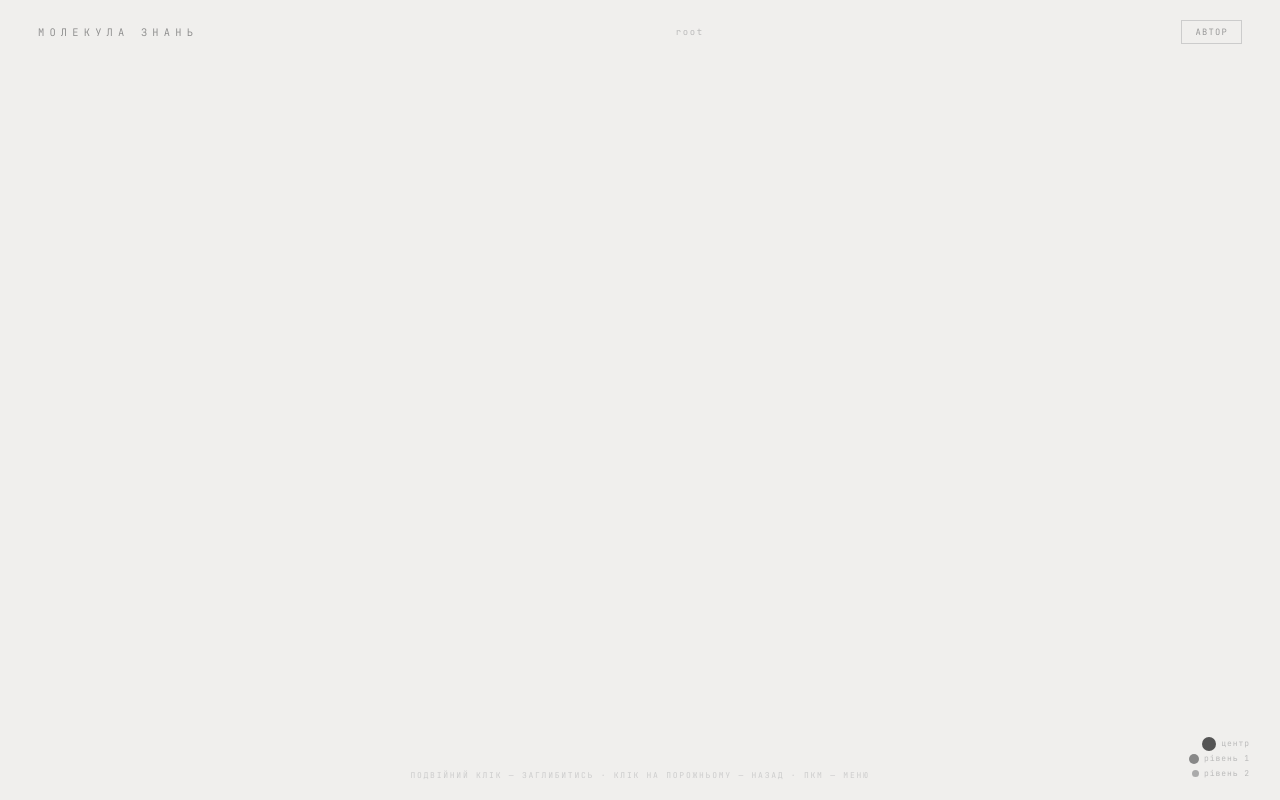
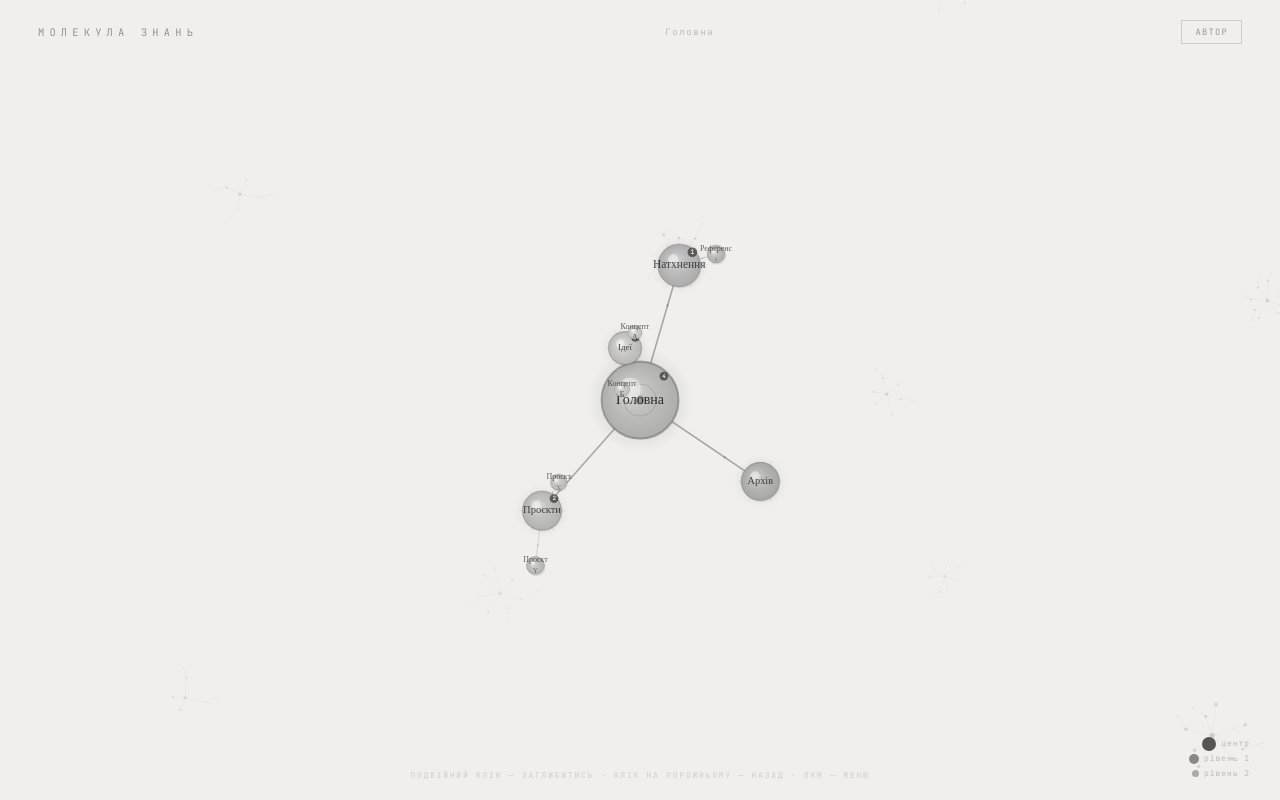
Before and after one commit to SaintPanda/GUPMDCZEB, a plain HTML site: page index.html in a window 1280 px wide. Drawn offline with nearby package versions, Linux system fonts and the light colour scheme; no server answers.

Commit message:
Update title and refactor Firebase integration

```diff
--- a/index.html
+++ b/index.html
@@ -3,7 +3,7 @@
 <head>
 <meta charset="UTF-8">
 <meta name="viewport" content="width=device-width, initial-scale=1.0">
-<title>Система Головного управління</title>
+<title>Молекулярна Система Знань</title>
 <style>
   @import url('https://fonts.googleapis.com/css2?family=Cormorant+Garamond:ital,wght@0,300;0,400;0,600;1,300&family=JetBrains+Mono:wght@300;400&display=swap');
 
@@ -304,57 +304,26 @@
     <div id="auth-err">невірний пароль</div>
   </div>
 </div>
-<script src="https://www.gstatic.com/firebasejs/10.12.0/firebase-app-compat.js"></script>
-<script src="https://www.gstatic.com/firebasejs/10.12.0/firebase-firestore-compat.js"></script>
 
-<script>
-  const firebaseConfig = {
-    apiKey: "AIzaSyAWp5hUEci0s2fkgDopVCgFrDnIA7-veuI",
-    authDomain: "gupmdczeb.firebaseapp.com",
-    projectId: "gupmdczeb",
-    storageBucket: "gupmdczeb.firebasestorage.app",
-    messagingSenderId: "857129519260",
-    appId: "1:857129519260:web:2240f464c9b1e48da18559"
-  };
-
-  firebase.initializeApp(firebaseConfig);
-  const db = firebase.firestore();
-</script>
 <script>
 // ═══════════════════════════════════════════════════════════
 //  DATA
 // ═══════════════════════════════════════════════════════════
-let nodes = [
-  {
-    id: 'root',
-    name: 'root',
-    parentId: null,
-    children: [],
-    content: '',
-    color: '#d2d2d0'
-  }
-];
 const PASS = 'author2024';
 let isAuthor = false;
-async function loadData() {
-  const snapshot = await db.collection("nodes").get();
-
-  if (snapshot.empty) {
-    // перший запуск — зберігаємо дефолт
-    for (let n of nodes) {
-      await db.collection("nodes").doc(n.id).set(n);
-    }
-  } else {
-    nodes = snapshot.docs.map(doc => doc.data());
-  }
-
-  buildLayout();
-}
-  async function saveData() {
-  for (let n of nodes) {
-    await db.collection("nodes").doc(n.id).set(n);
-  }
-}
+let nodes = JSON.parse(localStorage.getItem('mol4') || 'null') || [
+  {id:'root',name:'Головна',content:'<p>Центральний вузол системи знань. Подвійний клік для занурення.</p>',image:'',color:'#c0c0be',parentId:null,children:['n1','n2','n3','n4'],keywords:[]},
+  {id:'n1',name:'Ідеї',content:'<p>Місце для ваших ідей та концепцій.</p>',image:'',color:'#cacac8',parentId:'root',children:['n1a','n1b'],keywords:[]},
+  {id:'n2',name:'Проєкти',content:'<p>Поточні та заплановані проєкти.</p>',image:'',color:'#c4c4c2',parentId:'root',children:['n2a','n2b'],keywords:[]},
+  {id:'n3',name:'Натхнення',content:'<p>Джерела натхнення та референси.</p>',image:'',color:'#bebebe',parentId:'root',children:['n3a'],keywords:[]},
+  {id:'n4',name:'Архів',content:'<p>Архівні матеріали та нотатки.</p>',image:'',color:'#b8b8b6',parentId:'root',children:[],keywords:[]},
+  {id:'n1a',name:'Концепт А',content:'<p>Деталі концепту.</p>',image:'',color:'#d0d0ce',parentId:'n1',children:[],keywords:[]},
+  {id:'n1b',name:'Концепт Б',content:'<p>Другий концепт.</p>',image:'',color:'#ccccca',parentId:'n1',children:[],keywords:[]},
+  {id:'n2a',name:'Проєкт X',content:'<p>Деталі проєкту X.</p>',image:'',color:'#c8c8c6',parentId:'n2',children:[],keywords:[]},
+  {id:'n2b',name:'Проєкт Y',content:'<p>Деталі проєкту Y.</p>',image:'',color:'#c4c4c2',parentId:'n2',children:[],keywords:[]},
+  {id:'n3a',name:'Референс 1',content:'<p>Перший референс.</p>',image:'',color:'#c0c0be',parentId:'n3',children:[],keywords:[]}
+];
+function saveData(){localStorage.setItem('mol4',JSON.stringify(nodes));}
 function getNode(id){return nodes.find(n=>n.id===id);}
 function getChildren(id){const n=getNode(id);return n?n.children.map(c=>getNode(c)).filter(Boolean):[];}
 
@@ -1038,9 +1007,7 @@
     Object.assign(edTarget,{name,content,image,color:selColor,keywords:kws});
   } else {
     const nid='n'+Date.now();
-    const pid = edMode === 'add-child'
-    ? edTarget.id
-    : edTarget.parentId || 'root';
+    const pid=edMode==='add-child'?edTarget.id:edTarget.parentId;
     nodes.push({id:nid,name,content,image,color:selColor,parentId:pid,children:[],keywords:kws});
     const p=getNode(pid); if(p)p.children.push(nid);
   }
@@ -1132,9 +1099,7 @@
 // ═══════════════════════════════════════════════════════════
 resize();
 updateBC();
-loadData().then(() => {
-  loop();
-});
+loop();
 </script>
 </body>
 </html>
```
